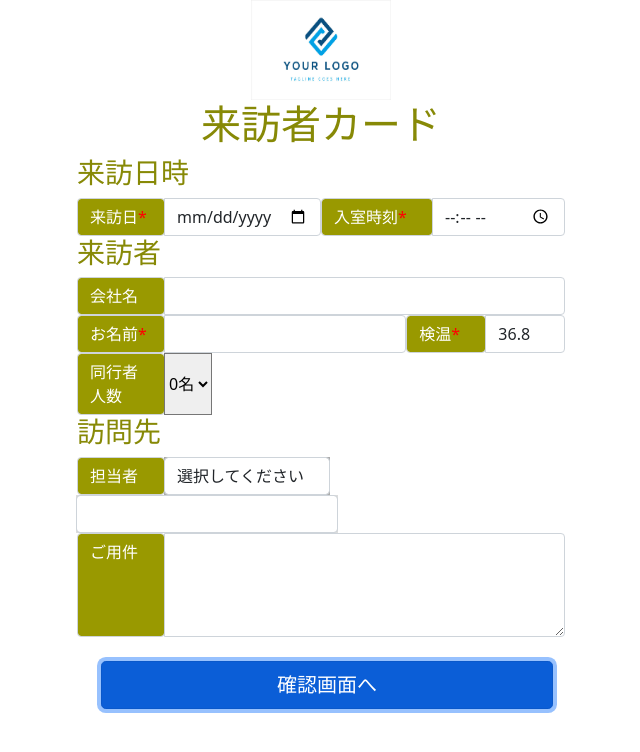
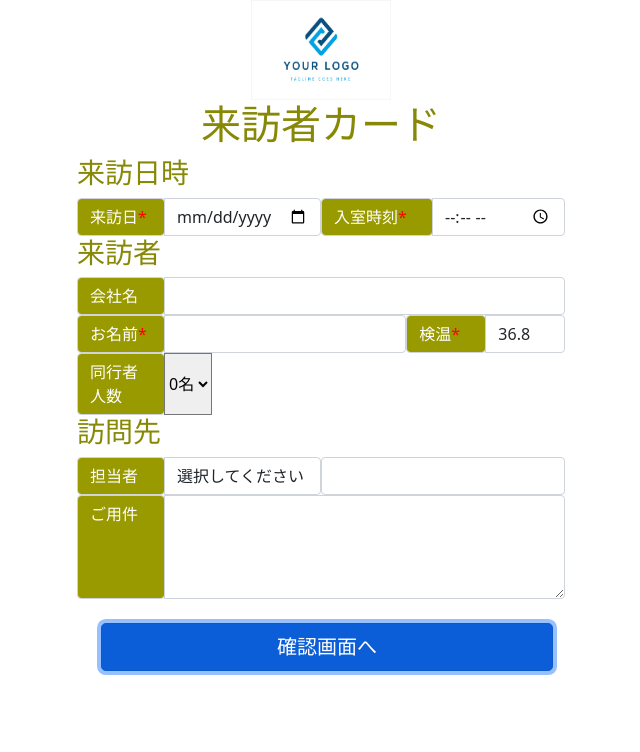
Before and after one commit to PolymetisOutis/visitors_card_prod, a Django app: page /welcome/ in a window 1280 px wide. Shown: the top 752 px of the page, without its empty margins (319-959 px from the left). Run offline with Django 3.2, Linux system fonts and the light colour scheme.

Commit message:
welcome.html reflected good layout wecome_widget.html

```diff
--- a/visitors_card_app/templates/visitors_card_app/entry_form/welcome.html
+++ b/visitors_card_app/templates/visitors_card_app/entry_form/welcome.html
@@ -283,6 +283,10 @@
           {% comment %} </div> {% endcomment %}
         <div class="row">
           <h3 class="h3-title">訪問先</h3>
+            <!-- left-column/right-columnからcol指定に変更 -->
+            <!-- left-columnをcol-4指定に変更 -->
+          <div class="col-6" style="padding: 0; padding-left: 12px;">
+            <div class="name-sp">
             <div class="input-group">
 
                     <div class="input-group-prepend">
@@ -291,8 +295,8 @@
 
 
                     {% comment %} <div class="col-3" style="padding-left: 0px; padding-right: 0px"> {% endcomment %}
-            <div class="left-column">
-              <select name="position" style="width: 100%;" class="form-control">
+                    {% comment %} <div class="left-column"> {% endcomment %}
+                      <select name="position" class="form-control">
                         <option value="None" selected>選択してください</option>
                         <option value="代表">代表</option>
                         <option value="役員">役員</option>
@@ -302,11 +306,18 @@
                         <option value="その他">その他</option>
                       </select>
             </div>
-            {% comment %} <div class="col-7" style="padding-right: -12px;"> {% endcomment %}
-            <div class="right-column">
-            <input name="interviewer" type="text" style="width: 100%;" class="form-control" placeholder="" aria-label="" aria-describedby="basic-addon1">
             </div>
           </div>
+            {% comment %} <div class="col-7" style="padding-right: -12px;"> {% endcomment %}
+            <!-- right-columnをcol-8指定に変更 -->
+          <div class="col-6" style="padding: 0; padding-right: 12px;">
+            <div class="temp-sp">
+                    {% comment %} <div class="right-column"> {% endcomment %}
+                    <input name="interviewer" type="text" style="width: 100%;" class="form-control" placeholder="" aria-label="" aria-describedby="basic-addon1">
+                    {% comment %} </div> {% endcomment %}
+            </div>
+          </div>
+
 
           <div class="input-group">
             <div class="input-group-prepend">
```
Lines whose indentation alone changed are shown as unchanged.
